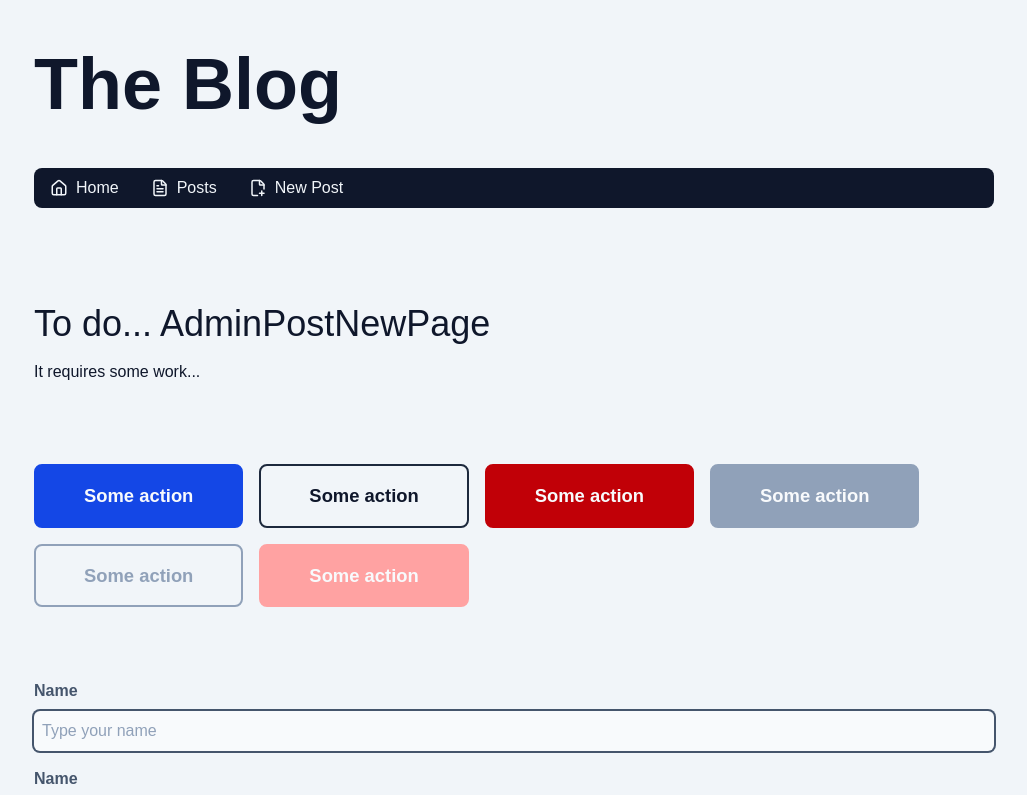
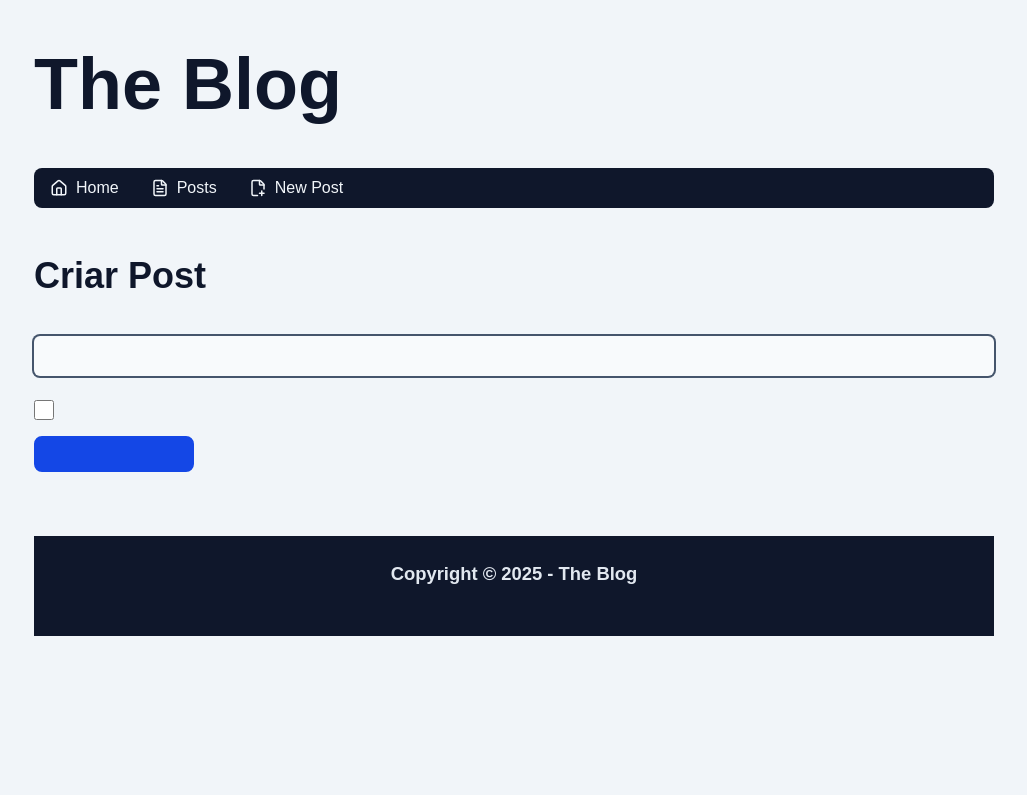
Before and after one commit to aruangalves/nextjs-blog, a Next.js app: page /admin/post/new in a window 1280 px wide. Shown: the top 795 px of the page, without its empty margins (126-1153 px from the left). Built offline with nearby package versions, Linux system fonts and the light colour scheme.

Commit message:
ManagePostForm component for creating and editing new posts

```diff
--- a/src/app/admin/post/new/page.tsx
+++ b/src/app/admin/post/new/page.tsx
@@ -1,36 +1,21 @@
-import { Button } from '@/components/Button';
-import { InputCheckbox } from '@/components/InputCheckbox';
-import { InputText } from '@/components/InputText';
+import { ManagePostForm } from '@/components/Admin/ManagePostForm';
 
 export const dynamic = 'force-dynamic';
 
-export default async function AdminPostNewPage() {
+type AdminPostNewPageProps = {
+  id?: string;
+};
+
+export default async function AdminPostNewPage({
+  id = '',
+}: AdminPostNewPageProps) {
   return (
-    <div className='py-16'>
-      <h1 className='text-4xl mb-4'>To do... AdminPostNewPage</h1>
-      <p className='mb-4'>It requires some work...</p>
-      <div className='py-16 flex gap-4 flex-wrap'>
-        <Button variant='default'>Some action</Button>
-        <Button variant='ghost'>Some action</Button>
-        <Button variant='danger'>Some action</Button>
-
-        <Button variant='default' disabled>
-          Some action
-        </Button>
-        <Button variant='ghost' disabled>
-          Some action
-        </Button>
-        <Button variant='danger' disabled>
-          Some action
-        </Button>
-      </div>
-      <div>
-        <InputText labelText='Name' placeholder='Type your name' />
-        <InputText labelText='Name' placeholder='Type your name' disabled />
-        <InputText labelText='Name' value='Type your name' disabled />
-        <InputText labelText='Name' value='Type your name' readOnly />
-        <InputCheckbox labelText='Is this checkbox cool?' />
-      </div>
+    <div>
+      <h1 className='text-4xl font-bold pt-4 pb-8'>
+        {id && 'Editar Post'}
+        {!id && 'Criar Post'}
+      </h1>
+      <ManagePostForm />
     </div>
   );
 }
--- /dev/null
+++ b/src/components/Admin/ManagePostForm/index.tsx
@@ -0,0 +1,15 @@
+'use client';
+
+import { Button } from '@/components/Button';
+import { InputCheckbox } from '@/components/InputCheckbox';
+import { InputText } from '@/components/InputText';
+
+export function ManagePostForm() {
+  return (
+    <form action='' className='mb-16'>
+      <InputText />
+      <InputCheckbox />
+      <Button />
+    </form>
+  );
+}
```
